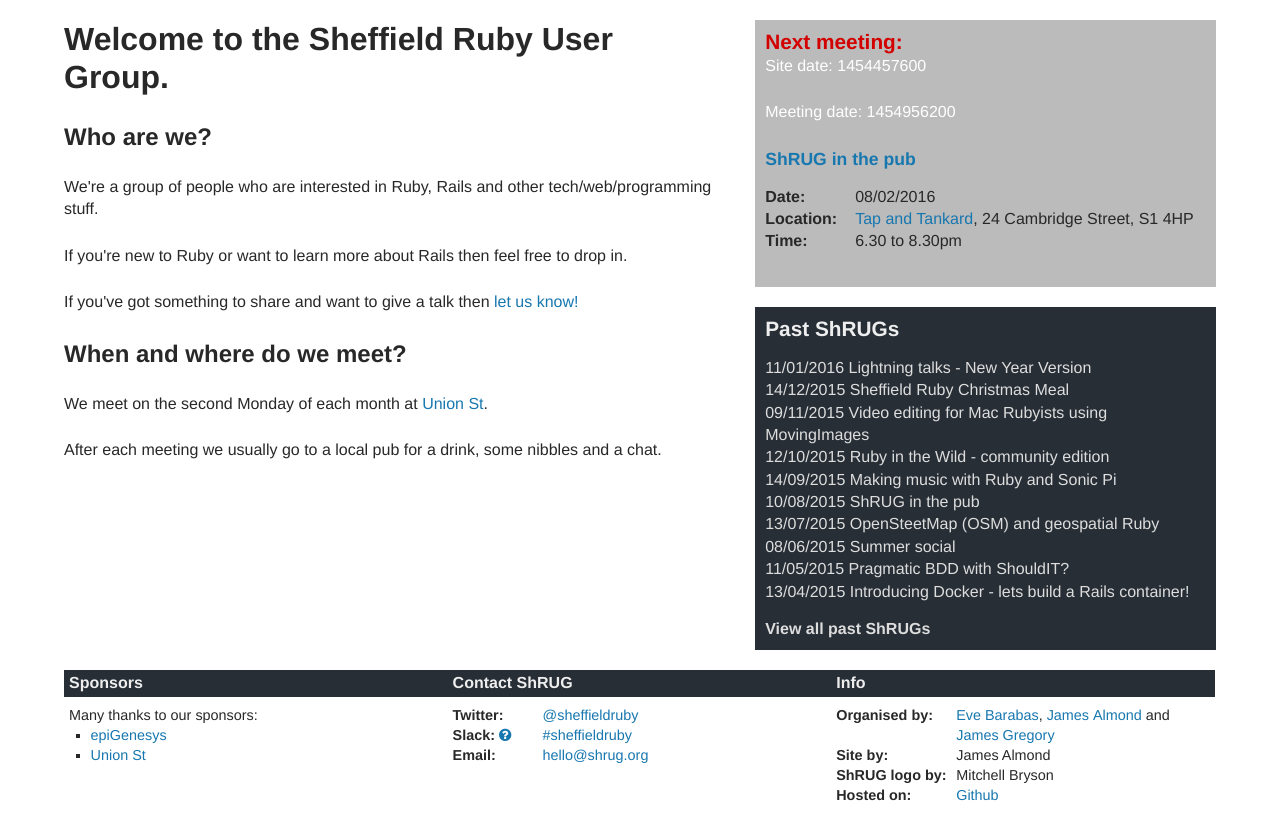
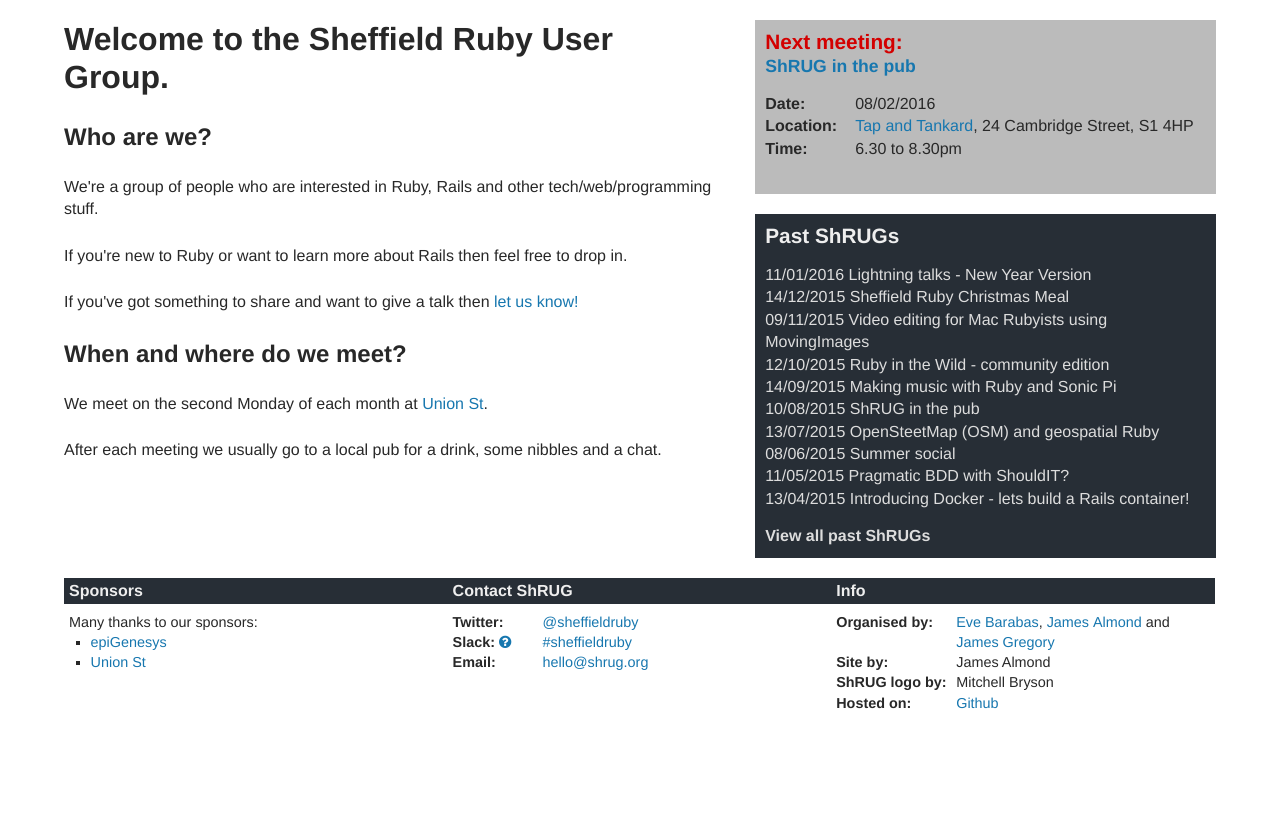
Before and after one commit to shruggers/shruggers.github.com, a Jekyll site: the page built from index.html, in a window 1280 px wide. Shown: the part 171-1007 px from the top of the page. Built offline with Jekyll 4.4.1, drawn with Linux system fonts in a browser that asks for light colours; nearby versions of some CDN libraries; after the commit the page ends 914 px from its top, so only the background shows below that.

Commit message:
:boom: revert

```diff
--- a/_layouts/default.html
+++ b/_layouts/default.html
@@ -128,8 +128,6 @@ URL: http://stuffandnonsense.co.uk/projects/320andup
       {% endif %}
     {% endfor %}
     <h2>Next meeting:</h2>
-      <p>Site date: {{site_date}}</p>
-      <p>Meeting date: {{meeting_date}}</p>
     {% if next_meeting %}
       <h3><a href="{{next_meeting.url}}">{{next_meeting.title}}</a></h3>
       {% assign meeting_details = next_meeting %}
```
